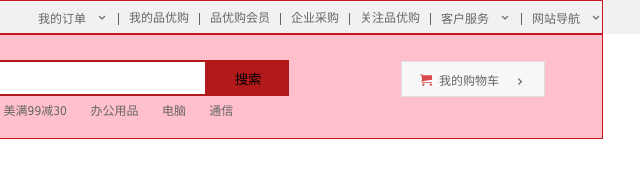
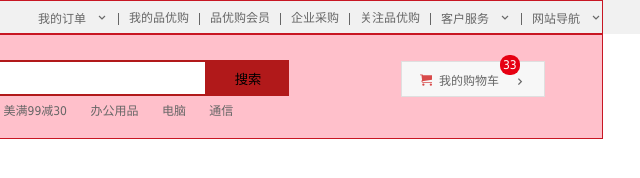
Before and after one commit to ohuang40/pin_you_gou_shoping, a plain HTML site: page index.html in a window 1280 px wide. Shown: the full height of the page, 637-1277 px from the left. Drawn offline with Linux system fonts and the light colour scheme; files whose address does not match are found by name.

Commit message:
头部购物车count数量

```diff
--- a/css/common.css
+++ b/css/common.css
@@ -169,3 +169,17 @@
     vertical-align: middle;
     margin-left: 15px;
 }
+
+.header .shopcar .count{
+    position:absolute;
+    /* right: 25px; */
+    left: 98px;
+    top: -7px;
+    background-color: #e60012;
+    height: 20px;
+    line-height: 20px;
+    padding: 0 3px;
+    border-radius: 9px 9px 9px 9px;
+    color: #fff;
+
+}
--- a/index.html
+++ b/index.html
@@ -77,7 +77,7 @@
             <a href="#">通信</a>
         </div>
 
-        <div class="shopcar"><a href="#" class="mycar">我的购物车</a></div>
+        <div class="shopcar"><a href="#" class="mycar">我的购物车</a><i class="count">33</i></div>
     </div>
     <!-- header 头部 end -->
 </body>
```
